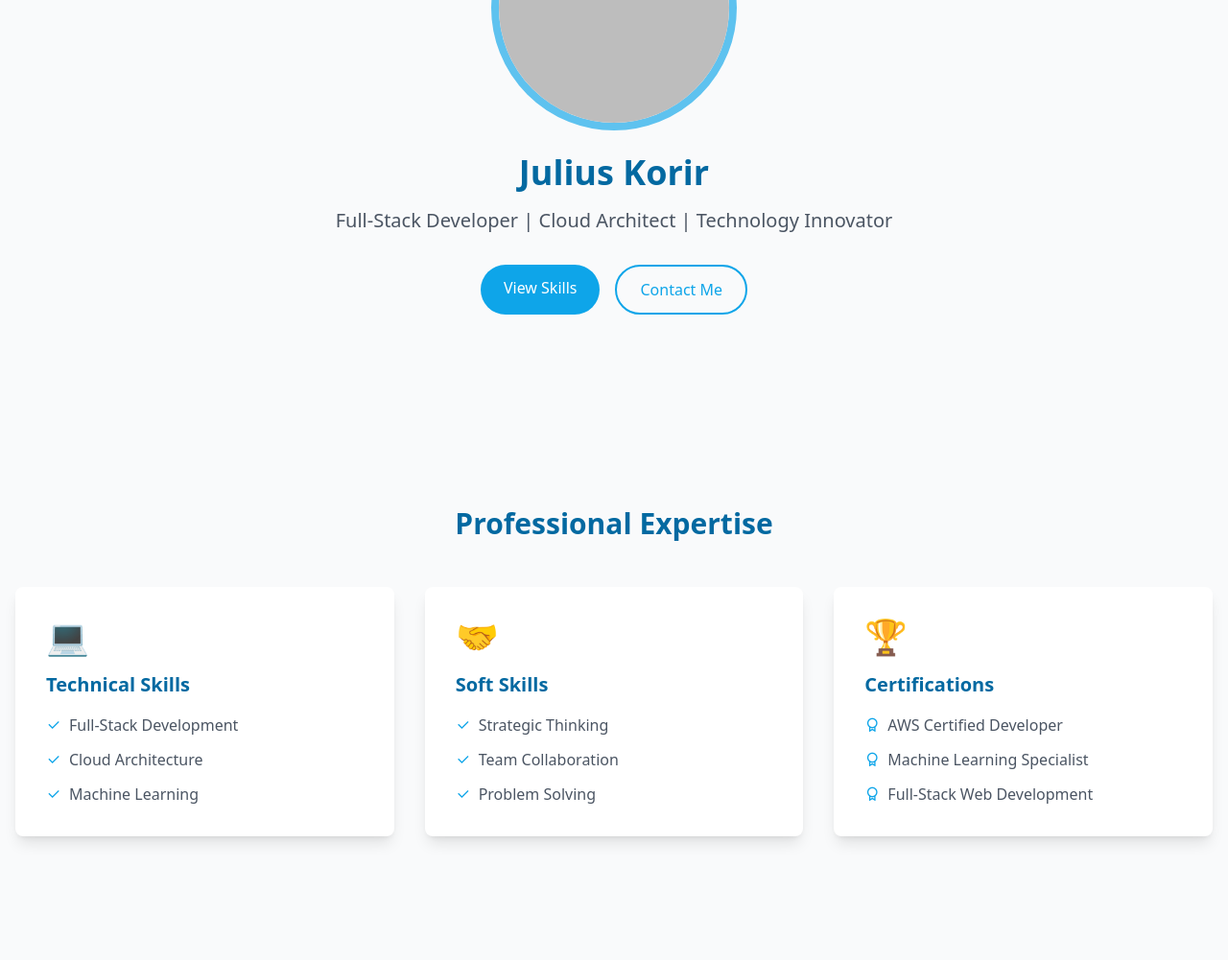
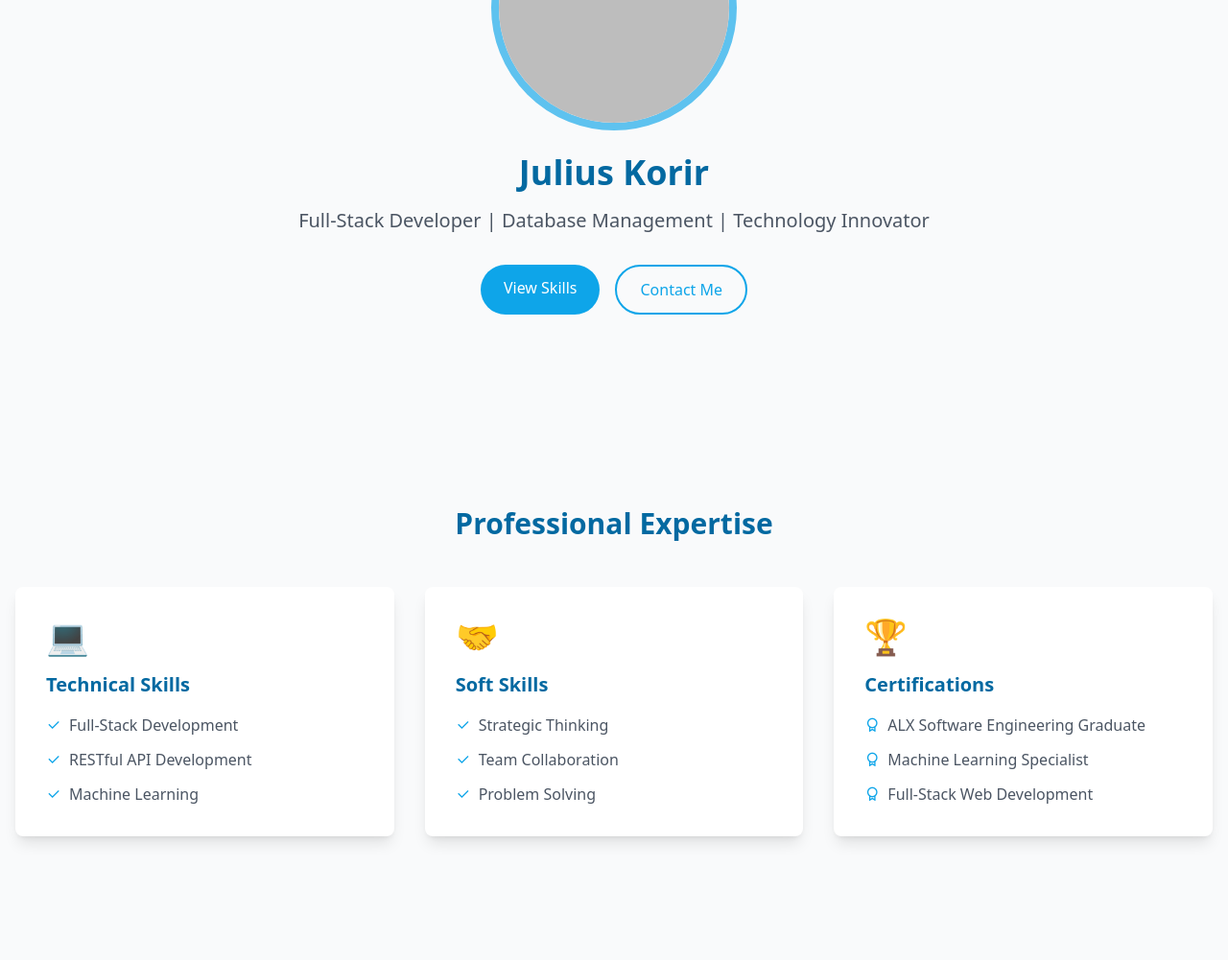
Before and after one commit to Julius-3367/professional_profile, a Flask app: page / in a window 1280 px wide. Shown: the part 336-1337 px from the top of the page at 96% size. Run offline with Flask 3, Linux system fonts and the light colour scheme; some libraries are stand-ins or nearby versions; grey boxes are pictures that could not be loaded.

Commit message:
update technical skills

```diff
--- a/App/templates/index.html
+++ b/App/templates/index.html
@@ -91,7 +91,7 @@
                     alt="Julius Korir"
                     class="mx-auto w-64 h-64 rounded-full object-cover border-8 border-primary-500 mb-6 animate-pulse-slow">
                 <h2 class="text-4xl font-bold mb-4 text-primary-700 dark:text-primary-300">Julius Korir</h2>
-                <p class="text-xl text-gray-600 dark:text-gray-300 mb-8">Full-Stack Developer | Cloud Architect | Technology Innovator</p>
+                <p class="text-xl text-gray-600 dark:text-gray-300 mb-8">Full-Stack Developer | Database Management | Technology Innovator</p>
                 <div class="flex justify-center space-x-4">
                     <a href="#skills" class="bg-primary-500 text-white px-6 py-3 rounded-full hover:bg-primary-600 transition-colors">View Skills</a>
                     <a href="#contact" class="border-2 border-primary-500 text-primary-500 px-6 py-3 rounded-full hover:bg-primary-500 hover:text-white transition-colors">Contact Me</a>
@@ -109,7 +109,7 @@
                     <h4 class="text-xl font-semibold mb-4 text-primary-700 dark:text-primary-300">Technical Skills</h4>
                     <ul class="space-y-3 text-gray-600 dark:text-gray-300">
                         <li class="flex items-center"><i class="ri-check-line mr-2 text-primary-500"></i>Full-Stack Development</li>
-                        <li class="flex items-center"><i class="ri-check-line mr-2 text-primary-500"></i>Cloud Architecture</li>
+                        <li class="flex items-center"><i class="ri-check-line mr-2 text-primary-500"></i>RESTful API Development</li>
                         <li class="flex items-center"><i class="ri-check-line mr-2 text-primary-500"></i>Machine Learning</li>
                     </ul>
                 </div>
@@ -130,7 +130,7 @@
                     <div class="text-4xl mb-4 text-primary-500">🏆</div>
                     <h4 class="text-xl font-semibold mb-4 text-primary-700 dark:text-primary-300">Certifications</h4>
                     <ul class="space-y-3 text-gray-600 dark:text-gray-300">
-                        <li class="flex items-center"><i class="ri-award-line mr-2 text-primary-500"></i>AWS Certified Developer</li>
+                        <li class="flex items-center"><i class="ri-award-line mr-2 text-primary-500"></i>ALX Software Engineering Graduate</li>
                         <li class="flex items-center"><i class="ri-award-line mr-2 text-primary-500"></i>Machine Learning Specialist</li>
                         <li class="flex items-center"><i class="ri-award-line mr-2 text-primary-500"></i>Full-Stack Web Development</li>
                     </ul>
@@ -200,7 +200,7 @@
     <!-- Typed.js for Tagline -->
     <script>
         new Typed('#typedTagline', {
-            strings: ['Full-Stack Developer', 'Cloud Architect', 'Technology Innovator'],
+            strings: ['Full-Stack Developer', 'Database Management', 'Technology Innovator'],
             typeSpeed: 50,
             backSpeed: 25,
             loop: true
```
